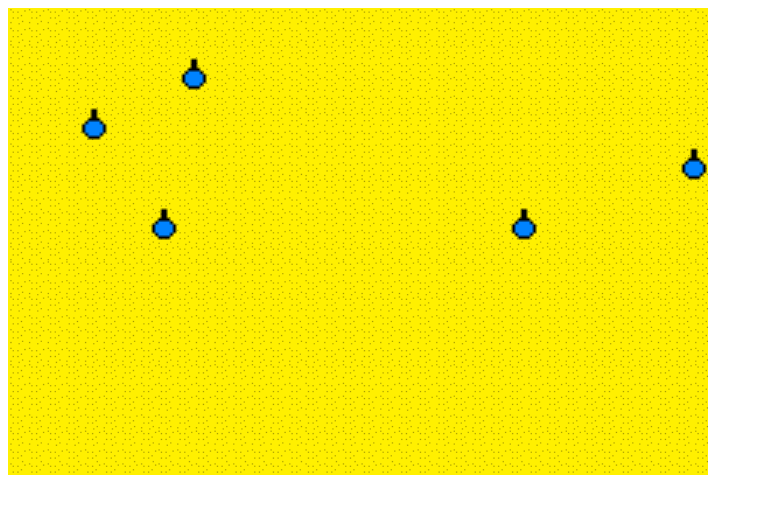
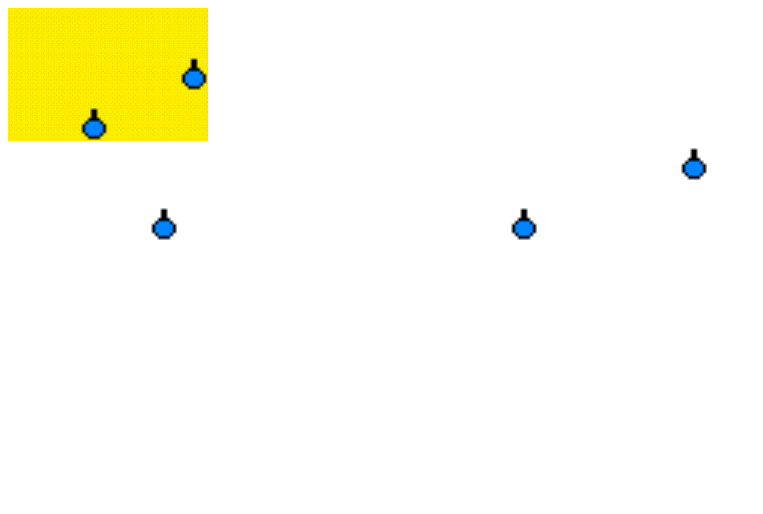
Before and after one commit to Hibro123GameDev/water_itch, a plain HTML site: page index.html in a window 1280 px wide. Shown: the whole page, without its empty margins (0-763 px from the left). Drawn offline with Linux system fonts and the light colour scheme.

Commit message:
Update index.html

```diff
--- a/index.html
+++ b/index.html
@@ -4,7 +4,7 @@
 	<img id="water2" src="water bottle.png" width=48, height=48> </img>
 	<img id="water3" src="water bottle.png" width=48, height=48> </img>
 	<img id="water4" src="water bottle.png" width=48, height=48> </img>
-	<img src="background.png" width=700></img>
+	<img src="background.png" width=200></img>
 	<style>
 		#water0 {
 			position: absolute;
```
